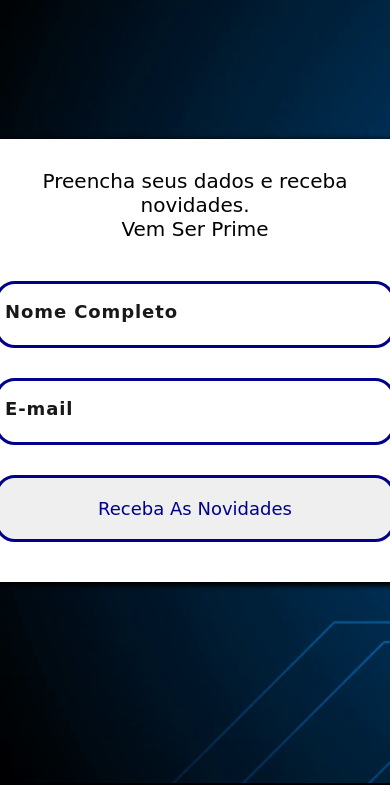
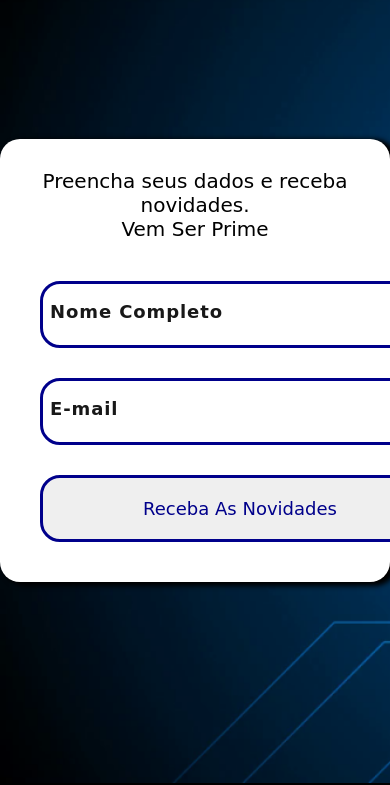
Before and after one commit to LucianTavares/landing-page-amazon, a plain HTML site: page index.html in a window 390 px wide. Shown: the part 1660-2445 px from the top of the page. Drawn offline with Linux system fonts and the light colour scheme.

Commit message:
correção media query do Formulário

```diff
--- a/css/style.css
+++ b/css/style.css
@@ -137,14 +137,13 @@ h2{
     border-radius: 20px;
     box-shadow: 5px 2px 5px 2px black;
     padding: 25px;
-    max-width: 600px;
+    max-width: 500px;
     max-height: 500px;
     align-content: center;
-    display: grid;
     margin: auto;
 }
 
-@media  (max-width: 900px;) {
+@media  (max-width: 900px) {
     .card-container{
         max-width: 100%;
     }
```
